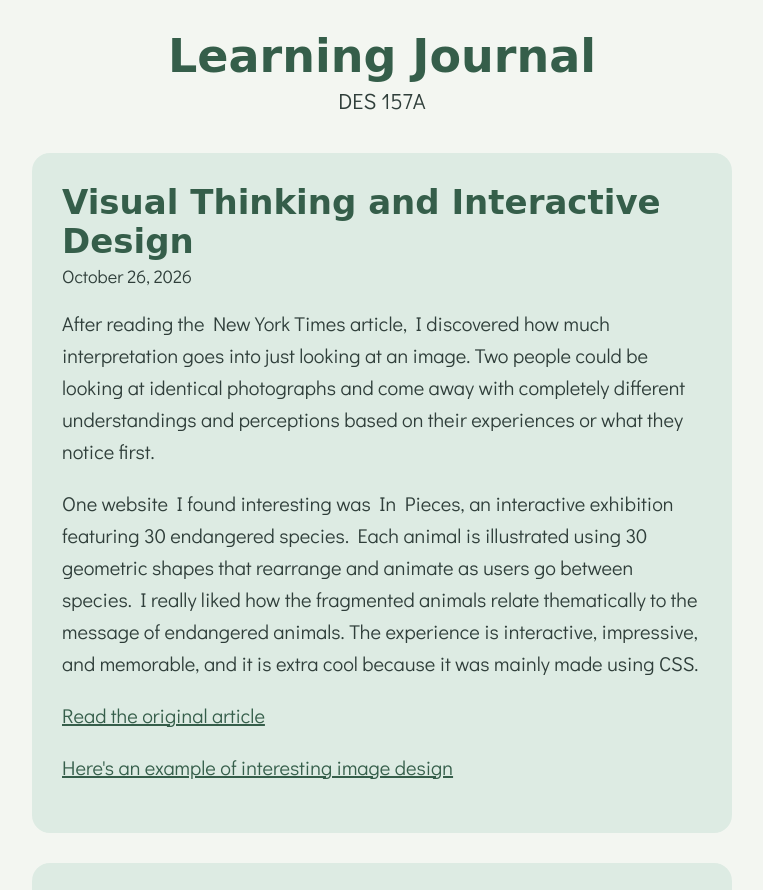
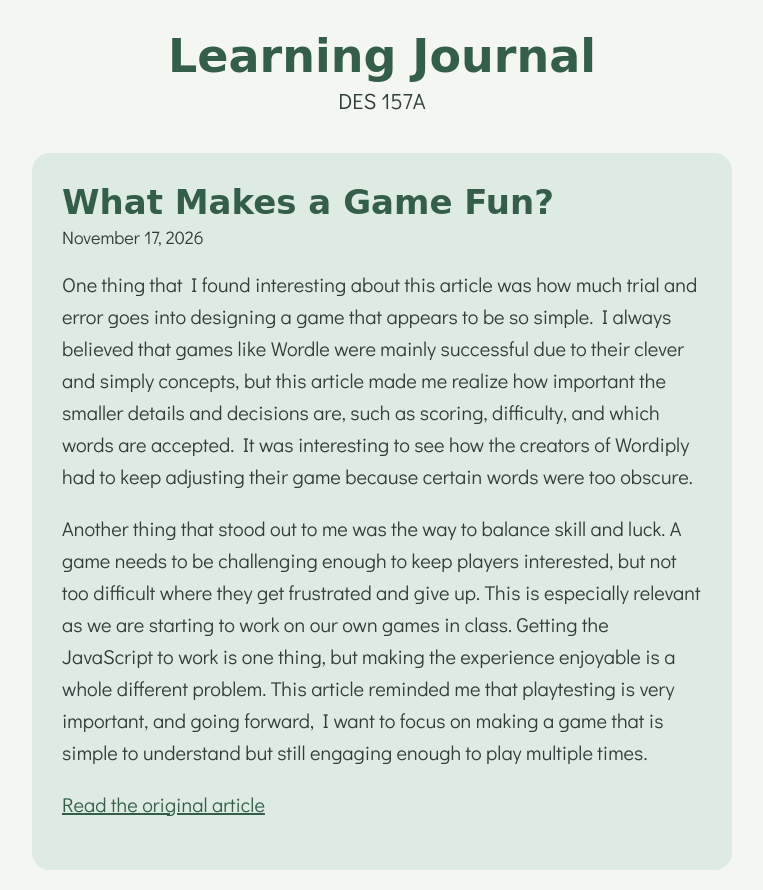
Before and after one commit to sarahlouiee/des157a, a plain HTML site: page journal/index.html in a window 1280 px wide. Shown: the top 890 px of the page, without its empty margins (258-1021 px from the left). Drawn offline with nearby package versions, Linux system fonts and the light colour scheme; a web font is replaced by a local one.

Commit message:
add game design learning journal

```diff
--- a/journal/index.html
+++ b/journal/index.html
@@ -19,6 +19,16 @@
         </header>
 
         <main>
+            <article>
+                <h2>What Makes a Game Fun?</h2>
+                <time datetime="2026-11-17">November 17, 2026</time>
+
+                <p>One thing that I found interesting about this article was how much trial and error goes into designing a game that appears to be so simple. I always believed that games like Wordle were mainly successful due to their clever and simply concepts, but this article made me realize how important the smaller details and decisions are, such as scoring, difficulty, and which words are accepted. It was interesting to see how the creators of Wordiply had to keep adjusting their game because certain words were too obscure.
+                </p>
+                <p>Another thing that stood out to me was the way to balance skill and luck. A game needs to be challenging enough to keep players interested, but not too difficult where they get frustrated and give up. This is especially relevant as we are starting to work on our own games in class. Getting the JavaScript to work is one thing, but making the experience enjoyable is a whole different problem. This article reminded me that playtesting is very important, and going forward, I want to focus on making a game that is simple to understand but still engaging enough to play multiple times.</p>
+                <p><a href="https://www.theguardian.com/lifeandstyle/2022/dec/22/i-was-asked-to-invent-the-next-wordle-how-hard-could-it-be?ref=sidebar">Read the original article</a></p>
+            </article>
+
             <article>
                 <h2>Visual Thinking and Interactive Design</h2>
                 <time datetime="2026-10-26">October 26, 2026</time>
```
